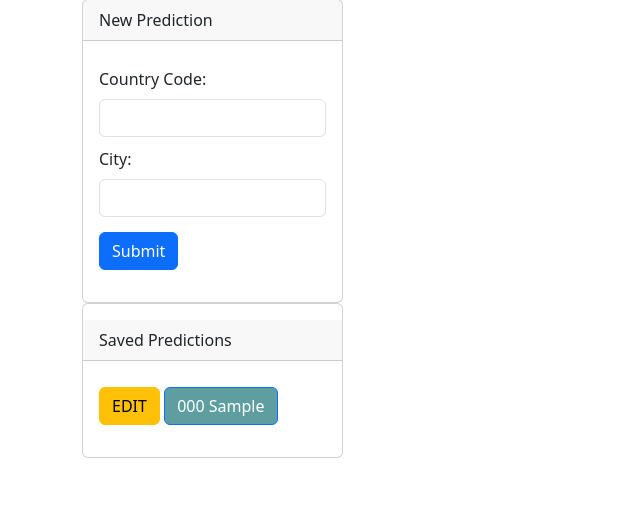
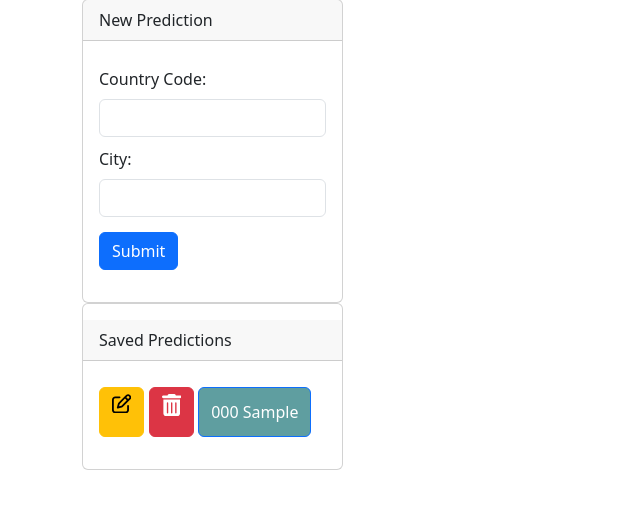
Before and after one commit to ArieTwigt/python_web_dev_2024_01_29, a Flask app: page / in a window 1280 px wide. Shown: the part 113-622 px from the top of the page, without its empty margins (0-640 px from the left). Run offline with Flask 3, Linux system fonts and the light colour scheme; tables that the repository leaves empty hold one stand-in row (values such as "Sample post").

Commit message:
added crud for predictions and modified buttons

```diff
--- a/app/routes.py
+++ b/app/routes.py
@@ -26,8 +26,8 @@ def index():
             data = request.form
 
             # create a new prediction request object: <TODO> add username
-            selected_country_code = data['country_code']
-            selected_city = data['city']
+            selected_country_code = data['country_code'].upper()
+            selected_city = data['city'].lower().capitalize()
             prediction_request = PredictionRequest(username="test",
                                                 country_code=selected_country_code,
                                                 city=selected_city)
@@ -116,3 +116,22 @@ def edit_prediction_request(id):
     return render_template('edit_prediction_request.html',
                             prediction_request=prediction_request,
                             form=form)
+
+
+# delete an existing prediction request
+@app.route('/delete_prediction_request/<id>', methods=['GET', 'POST'])
+def delete_prediction_request(id):
+
+        # get the prediction request object
+        prediction_request = PredictionRequest.query.get(id)
+
+        # create form object
+        form = PredictionRequestForm(obj=prediction_request)
+
+        # delete the prediction request
+        db.session.delete(prediction_request)
+        db.session.commit()
+        flash('Prediction request deleted successfully', 'secondary')
+
+        # redirect to index
+        return redirect(url_for('index'))
--- a/app/static/css/app.css
+++ b/app/static/css/app.css
@@ -3,8 +3,20 @@
 }
 
 .saved_prediction {
-    width: 50%;
-    color: white !important;
+    height: 50px;
+    columns: white !important;
     background-color: cadetblue !important;
     font-weight: bold;
 }
+
+.edit_prediction {
+    width: 20%;
+    height: 50px;
+    font-weight: bold;
+}
+
+.delete_prediction {
+    width: 20%;
+    height: 50px;
+    font-weight: bold;
+}
--- a/app/templates/index.html
+++ b/app/templates/index.html
@@ -39,7 +39,14 @@
 
                             <li class="top-margin">
                                 <a href="/edit_prediction_request/{{ prediction.id }}"
-                                   class="btn btn-warning">EDIT</a>
+                                   class="btn btn-warning edit_prediction">
+                                   <svg xmlns="http://www.w3.org/2000/svg" viewBox="0 0 512 512"><!--!Font Awesome Free 6.5.1 by @fontawesome - https://fontawesome.com License - https://fontawesome.com/license/free Copyright 2024 Fonticons, Inc.--><path d="M441 58.9L453.1 71c9.4 9.4 9.4 24.6 0 33.9L424 134.1 377.9 88 407 58.9c9.4-9.4 24.6-9.4 33.9 0zM209.8 256.2L344 121.9 390.1 168 255.8 302.2c-2.9 2.9-6.5 5-10.4 6.1l-58.5 16.7 16.7-58.5c1.1-3.9 3.2-7.5 6.1-10.4zM373.1 25L175.8 222.2c-8.7 8.7-15 19.4-18.3 31.1l-28.6 100c-2.4 8.4-.1 17.4 6.1 23.6s15.2 8.5 23.6 6.1l100-28.6c11.8-3.4 22.5-9.7 31.1-18.3L487 138.9c28.1-28.1 28.1-73.7 0-101.8L474.9 25C446.8-3.1 401.2-3.1 373.1 25zM88 64C39.4 64 0 103.4 0 152V424c0 48.6 39.4 88 88 88H360c48.6 0 88-39.4 88-88V312c0-13.3-10.7-24-24-24s-24 10.7-24 24V424c0 22.1-17.9 40-40 40H88c-22.1 0-40-17.9-40-40V152c0-22.1 17.9-40 40-40H200c13.3 0 24-10.7 24-24s-10.7-24-24-24H88z"/></svg>
+                                </a>
+
+                                <a href="/delete_prediction_request/{{ prediction.id }}"
+                                   class="btn btn-danger delete_prediction">
+                                   <svg xmlns="http://www.w3.org/2000/svg" viewBox="0 0 448 512"><!--!Font Awesome Free 6.5.1 by @fontawesome - https://fontawesome.com License - https://fontawesome.com/license/free Copyright 2024 Fonticons, Inc.--><path fill="#ffffff" d="M135.2 17.7C140.6 6.8 151.7 0 163.8 0H284.2c12.1 0 23.2 6.8 28.6 17.7L320 32h96c17.7 0 32 14.3 32 32s-14.3 32-32 32H32C14.3 96 0 81.7 0 64S14.3 32 32 32h96l7.2-14.3zM32 128H416V448c0 35.3-28.7 64-64 64H96c-35.3 0-64-28.7-64-64V128zm96 64c-8.8 0-16 7.2-16 16V432c0 8.8 7.2 16 16 16s16-7.2 16-16V208c0-8.8-7.2-16-16-16zm96 0c-8.8 0-16 7.2-16 16V432c0 8.8 7.2 16 16 16s16-7.2 16-16V208c0-8.8-7.2-16-16-16zm96 0c-8.8 0-16 7.2-16 16V432c0 8.8 7.2 16 16 16s16-7.2 16-16V208c0-8.8-7.2-16-16-16z"/></svg>  </a>
+
                                 <button type="submit"
                                         class="btn btn-primary saved_prediction"
                                         form="get_weather_data_form"
```
Also changed, not shown: app/templates/delete_prediction_request.html (added, +7 -0 lines).
